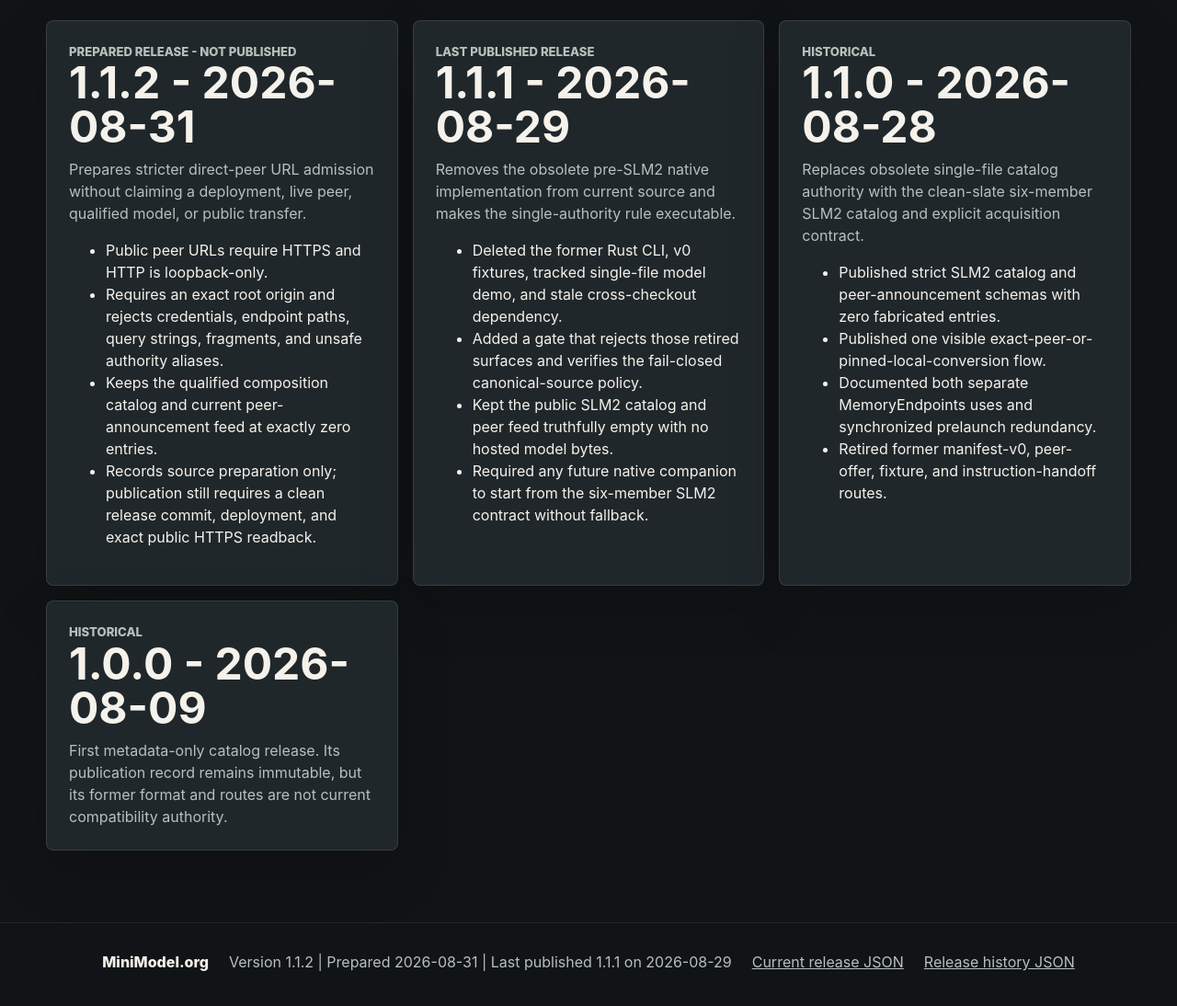
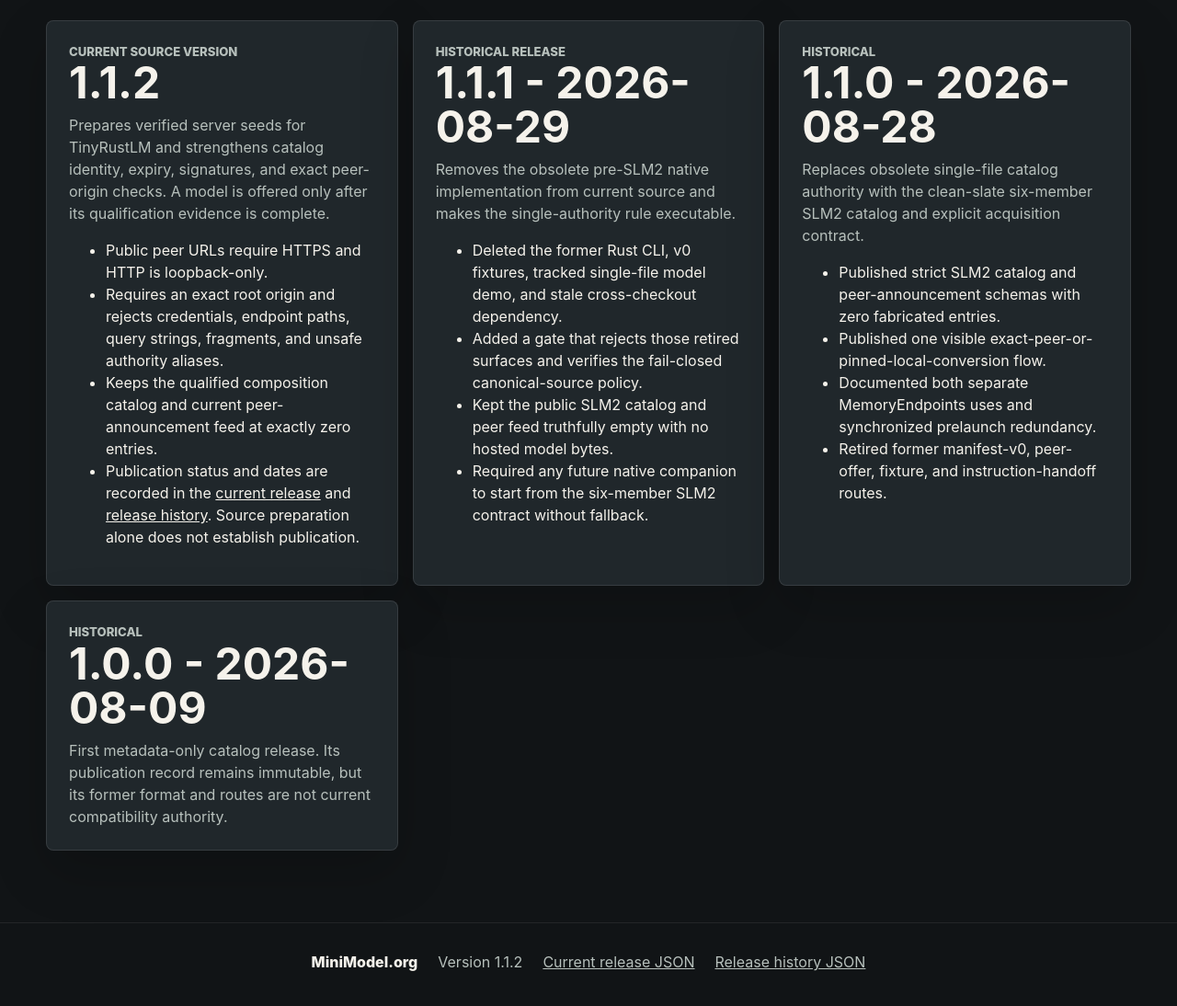
Before and after one commit to MichaelKappel/MiniModel.org, a plain HTML site: page updates/index.html in a window 1280 px wide. Shown: the part 460-1554 px from the top of the page at 92% size. Drawn offline with Linux system fonts and the light colour scheme.

Commit message:
Keep MiniModel publication status in its release records

```diff
--- a/updates/index.html
+++ b/updates/index.html
@@ -23,18 +23,18 @@
       </div>
       <div class="research-grid">
         <article>
-          <p class="eyebrow">Prepared release - not published</p>
-          <h2>1.1.2 - 2026-08-31</h2>
-          <p>Prepares stricter direct-peer URL admission without claiming a deployment, live peer, qualified model, or public transfer.</p>
+          <p class="eyebrow">Current source version</p>
+          <h2>1.1.2</h2>
+          <p>Prepares verified server seeds for TinyRustLM and strengthens catalog identity, expiry, signatures, and exact peer-origin checks. A model is offered only after its qualification evidence is complete.</p>
           <ul>
             <li>Public peer URLs require HTTPS and HTTP is loopback-only.</li>
             <li>Requires an exact root origin and rejects credentials, endpoint paths, query strings, fragments, and unsafe authority aliases.</li>
             <li>Keeps the qualified composition catalog and current peer-announcement feed at exactly zero entries.</li>
-            <li>Records source preparation only; publication still requires a clean release commit, deployment, and exact public HTTPS readback.</li>
+            <li>Publication status and dates are recorded in the <a href="/.well-known/site-release.json">current release</a> and <a href="/.well-known/site-release-history.json">release history</a>. Source preparation alone does not establish publication.</li>
           </ul>
         </article>
         <article>
-          <p class="eyebrow">Last published release</p>
+          <p class="eyebrow">Historical release</p>
           <h2>1.1.1 - 2026-08-29</h2>
           <p>Removes the obsolete pre-SLM2 native implementation from current source and makes the single-authority rule executable.</p>
           <ul>
@@ -65,7 +65,7 @@
   </main>
   <footer>
     <span>MiniModel.org</span>
-    <span>Version 1.1.2 | Prepared 2026-08-31 | Last published 1.1.1 on 2026-08-29</span>
+    <span>Version 1.1.2</span>
     <a href="/.well-known/site-release.json">Current release JSON</a>
     <a href="/.well-known/site-release-history.json">Release history JSON</a>
   </footer>
```
Also changed, not shown: index.html (+1 -1 lines), tests/browser-smoke.js (+2 -1 lines), tests/catalog.test.js (+6 -4 lines), .well-known/site-release-history.json, .well-known/uaix-talisman.txt, 1 other file.
